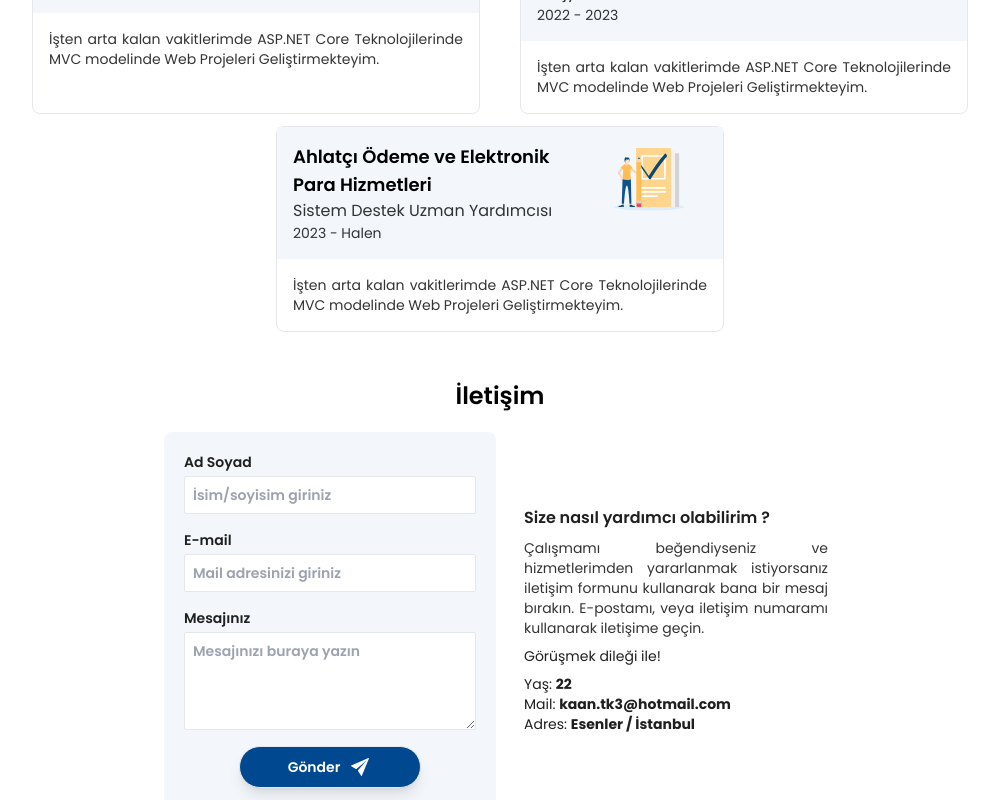
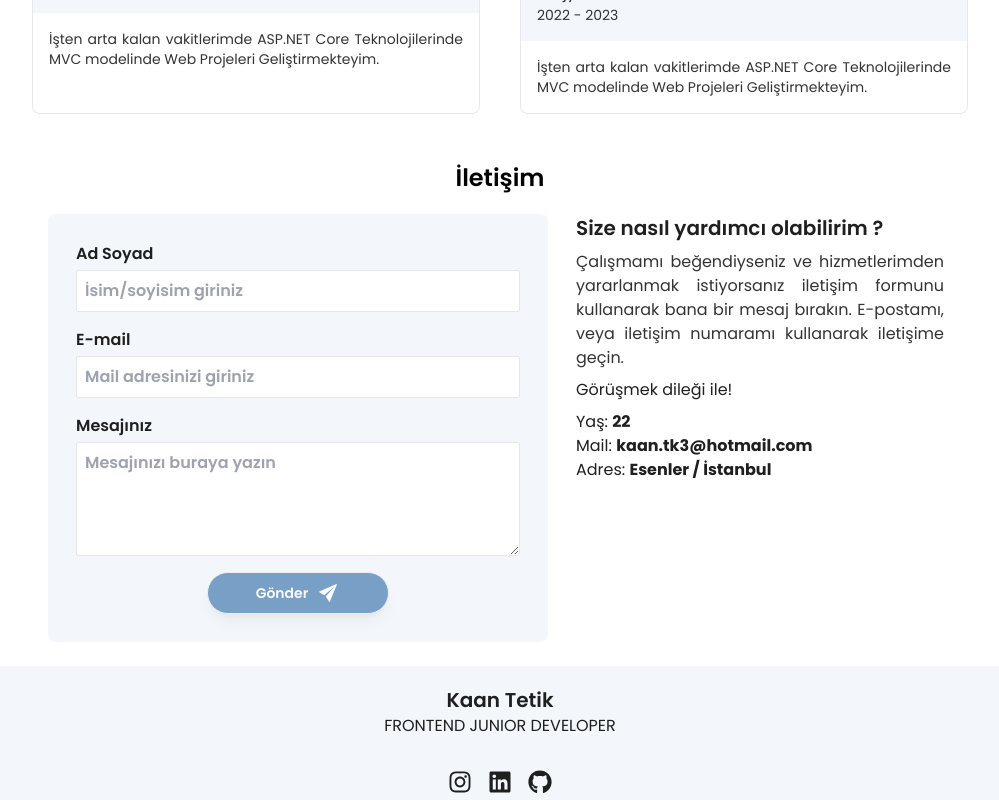
Before and after one commit to Kaantk/my-website-project, a React (Vite) app: page / in a window 1280 px wide. Shown: the part 1040-1840 px from the top of the page, without its empty margins (140-1139 px from the left). Built offline with nearby package versions, Linux system fonts and the light colour scheme.

Commit message:
communication and my experience areas have been edited

```diff
--- a/package.json
+++ b/package.json
@@ -19,6 +19,7 @@
     "@vitejs/plugin-react": "^4.2.1",
     "autoprefixer": "^10.4.19",
     "bootstrap": "^5.3.3",
+    "classnames": "^2.5.1",
     "eslint": "^8.57.0",
     "eslint-plugin-react": "^7.34.1",
     "eslint-plugin-react-hooks": "^4.6.0",
--- a/src/pages/Home/Contact.jsx
+++ b/src/pages/Home/Contact.jsx
@@ -2,48 +2,45 @@
 import { ErrorMessage, Field, Form, Formik } from "formik";
 import { ContactValidation } from "~/validations/ContactValidation";
 import { IoIosSend } from "react-icons/io";
+import classNames from "classnames";
 
 const Contact = () => {
-  const handleSubmit = (values) => {
-    alert("Form gönderildi: " + JSON.stringify(values, null, 2));
-  };
-
   return (
     <div className="p-6 flex flex-col gap-5">
       <h2 className="font-semibold text-2xl text-center">İletişim</h2>
-      <div className="flex flex-col gap-5 md:flex-row md:items-center mx-auto">
+      <div className="flex flex-col gap-5 md:flex-row mx-auto">
         <Formik
           validationSchema={ContactValidation}
           initialValues={{
+            fullName: "",
             email: "",
-            fullName: "",
             message: "",
           }}
-          onSubmit={(values, { setSubmitting }) => {
-            handleSubmit(values);
-            setSubmitting(false);
+          onSubmit={(values, { resetForm }) => {
+            alert(JSON.stringify(values));
+            resetForm();
           }}
         >
           {({ isValid, dirty, isSubmitting }) => (
-            <Form className="flex flex-col gap-4 text-black-light bg-blue-lighest rounded-lg p-5 md:min-w-80">
+            <Form className="flex flex-col gap-4 text-black-light bg-blue-lighest rounded-lg p-5 md:min-w-80 lg:p-7 lg:min-w-[500px]">
               <div className="flex flex-col gap-1 font-semibold">
-                <label htmlFor="fullName" className="text-sm">
+                <label htmlFor="fullName" className="text-sm lg:text-base">
                   Ad Soyad
                 </label>
                 <Field
                   name="fullName"
                   type="text"
                   placeholder="İsim/soyisim giriniz"
-                  className="border rounded-sm p-2 text-sm focus:outline-none focus:ring "
+                  className="border rounded-sm p-2 text-sm focus:outline-none focus:ring lg:text-base"
                 />
                 <ErrorMessage
                   name="fullName"
                   component="small"
-                  className="text-red-600 text-xs"
+                  className="text-red-600 text-xs "
                 />
               </div>
               <div className="flex flex-col gap-1 font-semibold">
-                <label htmlFor="email" className="text-sm">
+                <label htmlFor="email" className="text-sm lg:text-base">
                   E-mail
                 </label>
                 <Field
@@ -51,16 +48,16 @@
                   name="email"
                   type="email"
                   placeholder="Mail adresinizi giriniz"
-                  className="border rounded-sm p-2 text-sm focus:outline-none focus:ring "
+                  className="border rounded-sm p-2 text-sm focus:outline-none focus:ring lg:text-base"
                 />
                 <ErrorMessage
                   name="email"
                   component="small"
-                  className="text-red-600 text-xs"
+                  className="text-red-600 text-xs "
                 />
               </div>
               <div className="flex flex-col gap-1 font-semibold">
-                <label htmlFor="email" className="text-sm">
+                <label htmlFor="email" className="text-sm lg:text-base">
                   Mesajınız
                 </label>
                 <Field
@@ -68,18 +65,26 @@
                   name="message"
                   placeholder="Mesajınızı buraya yazın"
                   rows={4}
-                  className="border rounded-sm p-2 text-sm focus:outline-none focus:ring "
+                  className="border rounded-sm p-2 text-sm focus:outline-none focus:ring lg:text-base"
                 />
                 <ErrorMessage
                   name="message"
                   component="small"
-                  className="text-red-600 text-xs"
+                  className="text-red-600 text-xs "
                 />
               </div>
               <button
                 type="submit"
                 disabled={!isValid || !dirty || isSubmitting}
-                className="border mx-auto p-2 px-12 rounded-full text-sm font-semibold text-white flex items-center justify-center gap-2 shadow-lg bg-blue-dark hover:bg-opacity-80 transition-all ease-in-out duration-300 transform hover:-translate-y-1"
+                className={classNames(
+                  "border mx-auto p-2 px-12 rounded-full text-sm font-semibold text-white flex items-center justify-center gap-2 shadow-lg bg-blue-dark transition-all ease-in-out duration-300 transform",
+                  {
+                    "hover:cursor-pointer hover:bg-opacity-80 hover:-translate-y-1":
+                      isValid && dirty && !isSubmitting,
+                    "opacity-50 cursor-not-allowed":
+                      !isValid || !dirty || isSubmitting,
+                  }
+                )}
               >
                 Gönder
                 <IoIosSend className="text-2xl" />
@@ -87,16 +92,18 @@
             </Form>
           )}
         </Formik>
-        <div className="px-2 text-black-light flex flex-col gap-2 max-w-80">
-          <h3 className="font-semibold">Size nasıl yardımcı olabilirim ?</h3>
-          <p className="text-justify text-sm text-black-lightest">
+        <div className="px-2 text-black-light flex flex-col gap-2 md:w-80 lg:w-96">
+          <h3 className="font-semibold lg:text-xl">
+            Size nasıl yardımcı olabilirim ?
+          </h3>
+          <p className="text-justify text-sm text-black-lightest lg:text-base">
             Çalışmamı beğendiyseniz ve hizmetlerimden yararlanmak istiyorsanız
             iletişim formunu kullanarak bana bir mesaj bırakın. E-postamı, veya
             iletişim numaramı kullanarak iletişime geçin.
           </p>
-          <p className="text-sm">Görüşmek dileği ile!</p>
+          <p className="text-sm lg:text-base">Görüşmek dileği ile!</p>
           <div>
-            <div className="text-sm">
+            <div className="text-sm lg:text-base">
               <div>
                 <span>
                   Yaş: <b>22</b>
--- a/src/pages/Home/Experiences.jsx
+++ b/src/pages/Home/Experiences.jsx
@@ -67,8 +67,7 @@
           </div>
         </div>
         {/* Row - Two */}
-        <div className="flex flex-col gap-3 md:flex-row md:gap-6 lg:gap-10 mx-auto">
-          {/* Box - Three */}
+        {/* <div className="flex flex-col gap-3 md:flex-row md:gap-6 lg:gap-10 mx-auto">
           <div className="rounded-lg border max-w-md">
             <div className="bg-blue-lighest flex justify-between md:gap-2 p-3 lg:p-4">
               <div className="flex flex-col">
@@ -95,7 +94,7 @@
               </p>
             </div>
           </div>
-        </div>
+        </div> */}
       </div>
     </div>
   );
--- a/src/validations/ContactValidation.js
+++ b/src/validations/ContactValidation.js
@@ -2,12 +2,13 @@
 
 export const ContactValidation = Yup.object().shape({
   email: Yup.string()
-    .email("Lütfen geçerli bir e-posta adresi girin.") // E-posta formatı için
-    .required("E-posta adresi boş bırakılamaz."), // Boşluk kontrolü için
+    .email("Lütfen geçerli bir e-posta adresi girin.")
+    .required("E-posta adresi boş bırakılamaz."),
   fullName: Yup.string()
-    .min(6, "Tam ad en az 6 karakter olmalı.") // Tam ad için minimum uzunluk
-    .required("Tam ad boş bırakılamaz."), // Boşluk kontrolü için
+    .min(6, "Tam ad en az 6 karakter olmalı.")
+    .required("Tam ad boş bırakılamaz."),
   message: Yup.string()
-    .max(100, "En fazla 100 karakter olmalı.") // Tam ad için minimum uzunluk
-    .required("Lütfen bir mesaj giriniz."), // Boşluk kontrolü için
+    .min(10, "En az 10 karakter giriniz.")
+    .max(100, "En fazla 100 karakter olmalı.")
+    .required("Lütfen bir mesaj giriniz."),
 });
```
Also changed, not shown: 1 other file (tests, documents, lock files or other folders).
